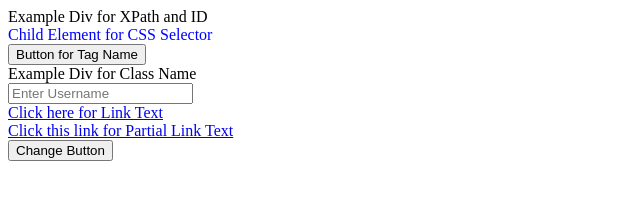
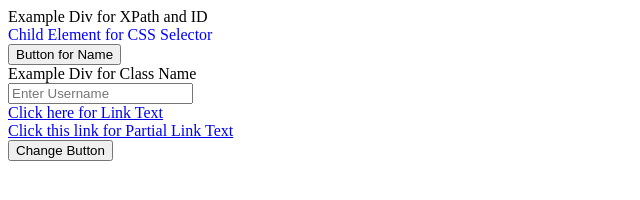
Before and after one commit to razat-embold/razat-embold.github.io, a plain HTML site: page web_pages/elemId.html in a window 1280 px wide. Shown: the full height of the page, 0-640 px from the left. Drawn offline with Linux system fonts and the light colour scheme.

Commit message:
change button innertext

```diff
--- a/web_pages/elemId.html
+++ b/web_pages/elemId.html
@@ -21,7 +21,7 @@
     </div>
 
     <!-- Tag Name example: Using a button tag -->
-    <button type="submit" aria-label="Submit Form" title="Button for Tag Name">Button for Tag Name</button>
+    <button type="submit" aria-label="Submit Form" title="Button for Tag Name">Button for Name</button>
 
     <!-- Class Name example: Using a class directly -->
     <div class="7WPg5NiBl4">Example Div for Class Name</div>
```
